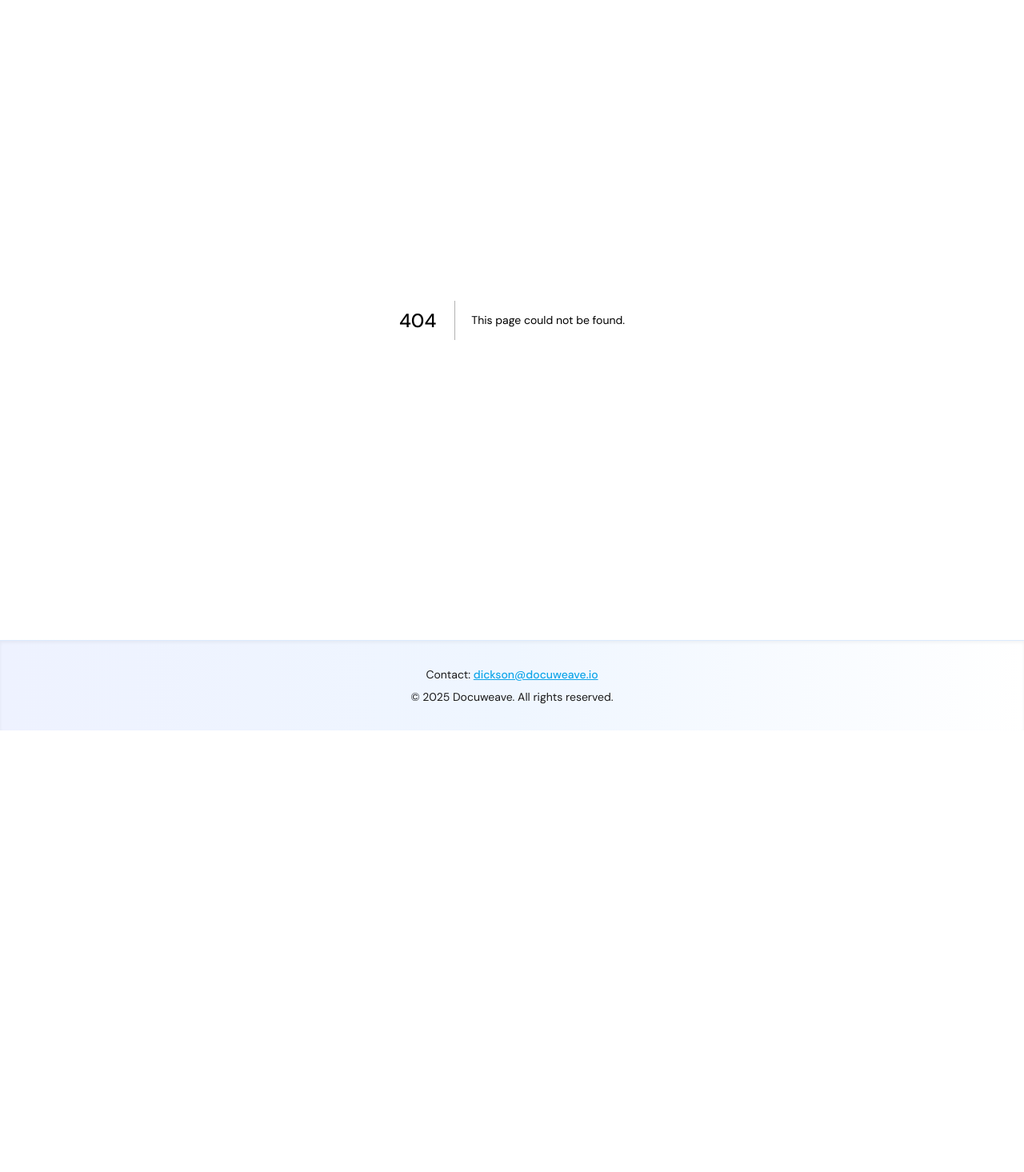
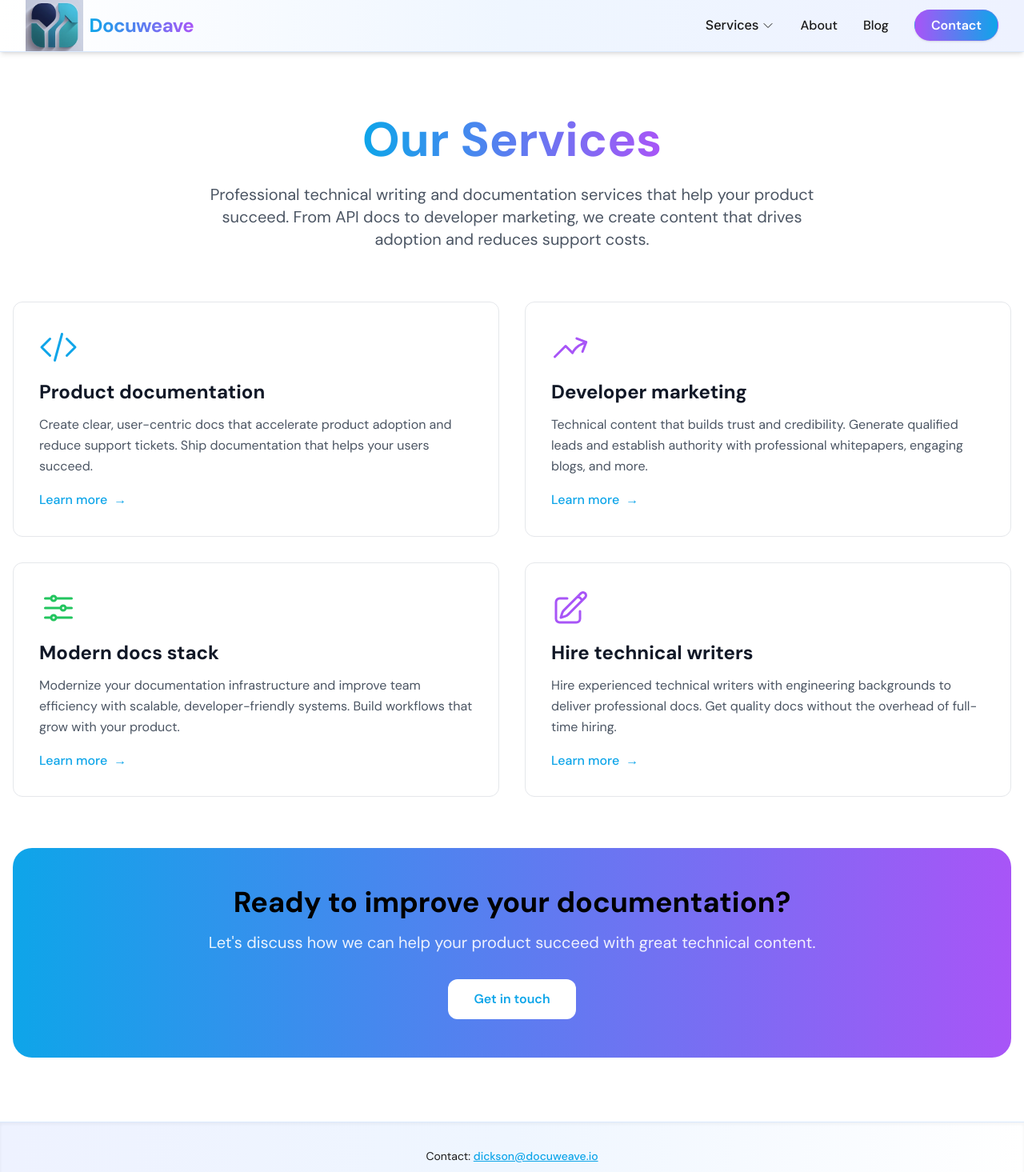
Before and after one commit to CognitronTechnologies/Docuweave, a Next.js app: page /services in a window 1280 px wide. Before the commit this address had no page. Shown: the top 1465 px of the page at 80% size. Before the commit the page ends 913 px from the top, so only its background shows below. Built offline with nearby package versions, Linux system fonts and the light colour scheme.

Commit message:
services index page

```diff
--- a/pages/index.js
+++ b/pages/index.js
@@ -28,7 +28,7 @@ const services = [
   {
     icon: 'writer',
     title: 'Hire technical writers',
-    desc: 'Access experienced technical writers with engineering backgrounds to deliver professional docs. Get quality docs without the overhead of full-time hiring.',
+    desc: 'Hire experienced technical writers with engineering backgrounds to deliver professional docs. Get quality docs without the overhead of full-time hiring.',
     link: '/services/hire-technical-writer',
   },
 ]
--- /dev/null
+++ b/pages/services/index.js
@@ -0,0 +1,108 @@
+import Navbar from '../../components/Navbar'
+import SEO from '../../components/SEO'
+import Link from 'next/link'
+import { CodeBracketIcon, ArrowTrendingUpIcon, AdjustmentsHorizontalIcon, PencilSquareIcon } from '@heroicons/react/24/outline'
+
+const services = [
+  {
+    icon: 'document',
+    title: 'Product documentation',
+    desc: 'Create clear, user-centric docs that accelerate product adoption and reduce support tickets. Ship documentation that helps your users succeed.',
+    link: '/services/product-documentation',
+  },
+  {
+    icon: 'rocket',
+    title: 'Developer marketing',
+    desc: 'Technical content that builds trust and credibility. Generate qualified leads and establish authority with professional whitepapers, engaging blogs, and more.',
+    link: '/services/developer-marketing',
+  },
+  {
+    icon: 'stack',
+    title: 'Modern docs stack',
+    desc: 'Modernize your documentation infrastructure and improve team efficiency with scalable, developer-friendly systems. Build workflows that grow with your product.',
+    link: '/services/modern-docs-stack',
+  },
+  {
+    icon: 'writer',
+    title: 'Hire technical writers',
+    desc: 'Hire experienced technical writers with engineering backgrounds to deliver professional docs. Get quality docs without the overhead of full-time hiring.',
+    link: '/services/hire-technical-writer',
+  },
+]
+
+const iconMap = {
+  'document': <CodeBracketIcon className="w-12 h-12 text-primary" />,
+  'rocket': <ArrowTrendingUpIcon className="w-12 h-12 text-accent" />,
+  'stack': <AdjustmentsHorizontalIcon className="w-12 h-12 text-green-500" />,
+  'writer': <PencilSquareIcon className="w-12 h-12 text-purple-500" />,
+}
+
+export default function ServicesIndex() {
+  return (
+    <div className="min-h-screen bg-white">
+      <SEO
+        title="Our Services | Docuweave"
+        description="Professional technical writing and documentation services for SaaS companies and developer tools. Product documentation, developer marketing, modern docs stack, and technical writer staffing."
+        url="https://docuweave.io/services"
+        image="https://docuweave.io/og-image.PNG"
+      />
+      <Navbar />
+
+      <main className="max-w-7xl mx-auto px-4 py-20">
+        {/* Hero Section */}
+        <section className="text-center mb-16">
+          <h1 className="text-5xl md:text-6xl font-bold mb-6">
+            <span className="bg-gradient-to-r from-primary to-accent bg-clip-text text-transparent">
+              Our Services
+            </span>
+          </h1>
+          <p className="text-xl text-gray-600 max-w-3xl mx-auto">
+            Professional technical writing and documentation services that help your product succeed.
+            From API docs to developer marketing, we create content that drives adoption and reduces support costs.
+          </p>
+        </section>
+
+        {/* Services Grid */}
+        <section className="grid md:grid-cols-2 gap-8 mb-16">
+          {services.map((service, idx) => (
+            <Link
+              key={idx}
+              href={service.link}
+              className="group block p-8 border border-gray-200 rounded-lg hover:border-primary hover:shadow-lg transition-all duration-300"
+            >
+              <div className="mb-4">
+                {iconMap[service.icon]}
+              </div>
+              <h2 className="text-2xl font-bold mb-3 text-gray-900 group-hover:text-primary transition-colors">
+                {service.title}
+              </h2>
+              <p className="text-gray-600 leading-relaxed">
+                {service.desc}
+              </p>
+              <div className="mt-4 inline-flex items-center text-primary font-medium group-hover:gap-2 transition-all">
+                Learn more
+                <span className="ml-2 group-hover:ml-1 transition-all">→</span>
+              </div>
+            </Link>
+          ))}
+        </section>
+
+        {/* CTA Section */}
+        <section className="text-center bg-gradient-to-r from-primary to-accent rounded-2xl p-12 text-white">
+          <h2 className="text-3xl md:text-4xl font-bold mb-4">
+            Ready to improve your documentation?
+          </h2>
+          <p className="text-xl mb-8 opacity-90">
+            Let's discuss how we can help your product succeed with great technical content.
+          </p>
+          <Link
+            href="/contact"
+            className="inline-block bg-white text-primary font-semibold px-8 py-3 rounded-lg hover:bg-gray-100 transition-colors"
+          >
+            Get in touch
+          </Link>
+        </section>
+      </main>
+    </div>
+  )
+}
```
